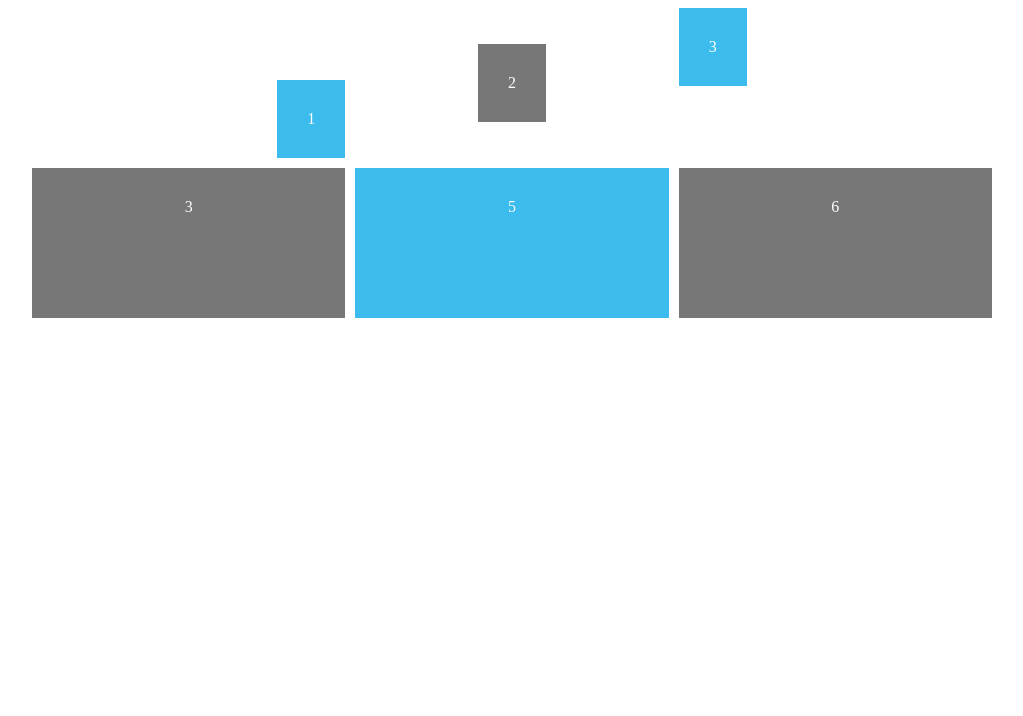
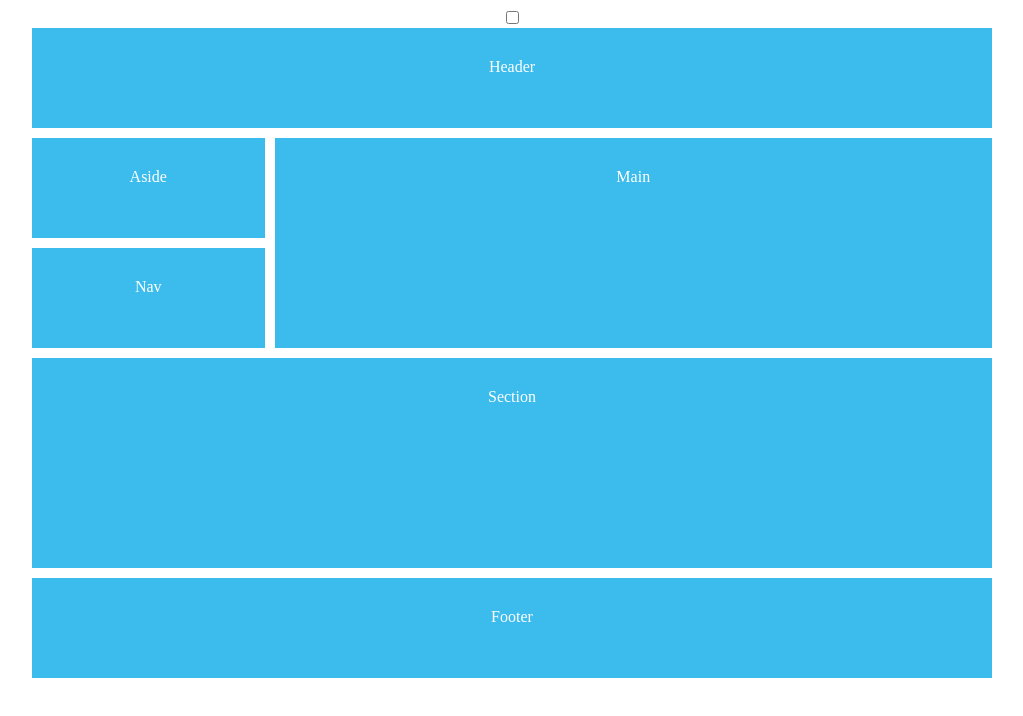
Before and after one commit to Bartz94/CSS-GRID-TUTORIAL, a plain HTML site: page Lesson-2/index.html in a window 1280 px wide. Shown: the whole page, without its empty margins (128-1151 px from the left). Drawn offline with Linux system fonts and the light colour scheme.

Commit message:
Creating a 12-column grid

```diff
--- a/Lesson-2/index.html
+++ b/Lesson-2/index.html
@@ -12,40 +12,72 @@
 
         #content{
             display: grid;
-            grid-template-columns: repeat(3, 1fr);
-            grid-auto-rows: minmax(150px, auto);
+            grid-template-columns: repeat(12, 1fr);
+            grid-auto-rows: minmax(100px, auto);
             grid-gap: 10px;
             max-width: 960px;
             margin: 0 auto;
-           /* align-items: start;
-            justify-items: end;*/
+            position: relative;
 
         }
 
-        #content div {
+
+        #content > *{
             background: #3bbced;
             padding: 30px;
         }
 
-        #content div:nth-child(even) {
-            background: #777;
+        header{
+            grid-column: 1/13;
         }
 
-        .one{
-            justify-self: end;
-            align-self: end;
+        main{
+            grid-column: 4/13;
+            grid-row: 2/4;
         }
 
-        .two{
-            align-self: center;
-            justify-self: center;
+        aside{
+            grid-column: 1/4;
         }
 
-        .three{
-            align-self: start;
-            justify-self: start;
+        section{
+            grid-column: 1/13;
+            grid-row: 4/6;
         }
 
+        nav{
+            grid-column: 1/4;
+        }
+
+        footer{
+            grid-column: 1/13;
+        }
+
+        #grid{
+            display: grid;
+            position: absolute;
+            top: 0;
+            left: 0;
+            grid-template-columns: repeat(12, 1fr);
+            grid-auto-rows: minmax(100%, auto);
+            width: 100%;
+            height: 100%;
+            background: transparent;
+            padding: 0;
+            display: none;
+
+        }
+
+        #grid p{
+            border: 1px solid;
+            background: #000;
+            margin: 0;
+            opacity: 0.2;
+        }
+
+        input:checked + #content #grid{
+            display: grid;
+        }
 
 
     </style>
@@ -53,14 +85,22 @@
 
 <body>
 
+    <input type="checkbox"/>
+
     <div id="content">
 
-        <div class="one">1</div>
-        <div class="two">2</div>
-        <div class="three">3</div>
-        <div class="four">3</div>
-        <div class="five">5</div>
-        <div class="six">6</div>
+        <div id="grid">
+
+            <p></p><p></p><p></p><p></p><p></p><p></p><p></p><p></p><p></p><p></p><p></p><p></p>
+
+        </div>
+
+      <header>Header</header>
+      <main>Main</main>
+      <section>Section</section>
+      <aside>Aside</aside>
+      <nav>Nav</nav>
+      <footer>Footer</footer>
 
 
     </div>
```
